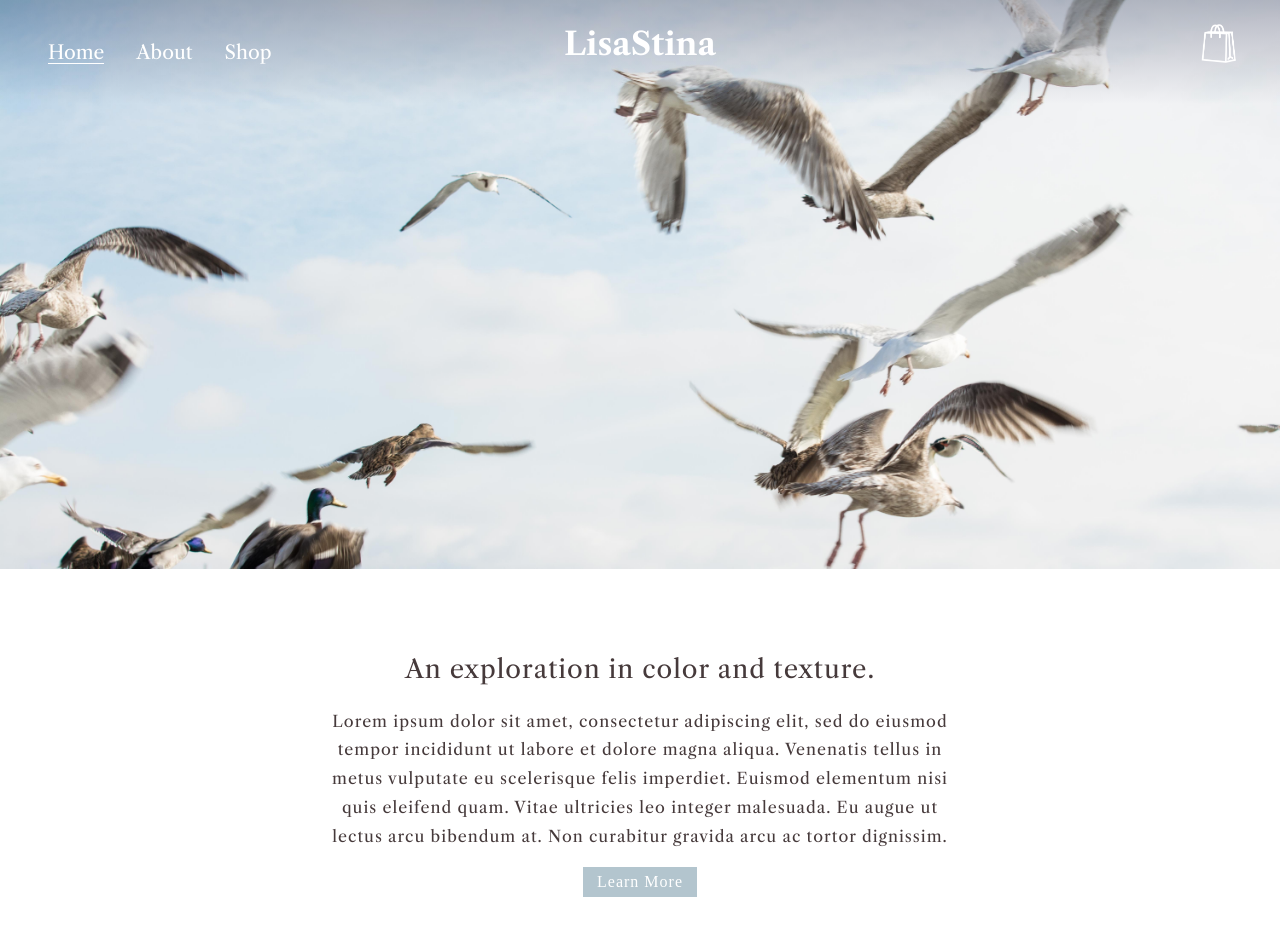
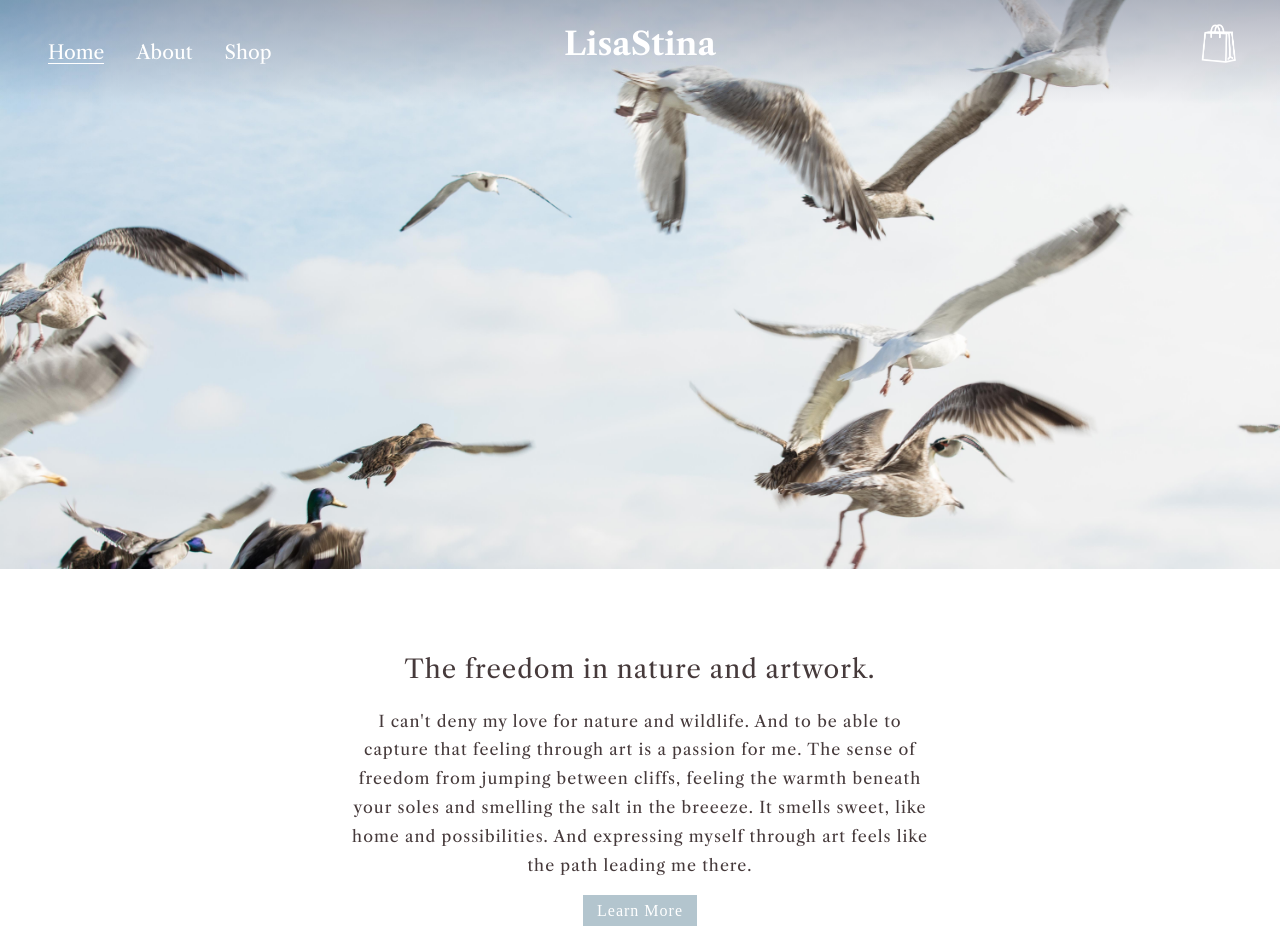
Before and after one commit to lisastina/webshop, a React (Create React App) app in the folder webshop/: page / in a window 1280 px wide. Shown: the top 952 px of the page. Built offline with nearby package versions, Linux system fonts and the light colour scheme; a web font is replaced by a local one.

Commit message:
Change texts on home and about

```diff
--- a/webshop/src/css/Home.module.css
+++ b/webshop/src/css/Home.module.css
@@ -4,7 +4,7 @@
 .home .desc {
   text-align: center;
   margin: 5rem auto;
-  width: 70%;
+  width: 65%;
 }
 .home .desc h2 {
   letter-spacing: 1px;
--- a/webshop/src/pages/About.js
+++ b/webshop/src/pages/About.js
@@ -11,7 +11,7 @@ const About = () => {
         Developer. This website is a personal project where I have explored my
         own abilities and tried learning by doing. <br />
         <br /> Prior to my Front End education I have been studying Graphic
-        design and communication, and Photography. The products on this website
+        Design and Communication, and Photography. The products on this website
         are some of my own projects, both personal and from school.
         Unfortunately you can't actually buy any of my products. Yet! But in the
         meantime I hope that you will enjoy my take on a simple webshop.
--- a/webshop/src/pages/Home.js
+++ b/webshop/src/pages/Home.js
@@ -8,14 +8,14 @@ const Home = () => {
       <img src="/assets/imgs/header.jpg" alt="header" />
       <div className="pages-container">
         <div className={style.desc}>
-          <h2>An exploration in color and texture.</h2>
+          <h2>The freedom in nature and artwork.</h2>
           <p>
-            Lorem ipsum dolor sit amet, consectetur adipiscing elit, sed do
-            eiusmod tempor incididunt ut labore et dolore magna aliqua.
-            Venenatis tellus in metus vulputate eu scelerisque felis imperdiet.
-            Euismod elementum nisi quis eleifend quam. Vitae ultricies leo
-            integer malesuada. Eu augue ut lectus arcu bibendum at. Non
-            curabitur gravida arcu ac tortor dignissim.
+            I can't deny my love for nature and wildlife. And to be able to
+            capture that feeling through art is a passion for me. The sense of
+            freedom from jumping between cliffs, feeling the warmth beneath your
+            soles and smelling the salt in the breeeze. It smells sweet, like
+            home and possibilities. And expressing myself through art feels like
+            the path leading me there.
           </p>
           <NavLink exact to="/about">
             <button className="btn-sm">Learn more</button>
```
